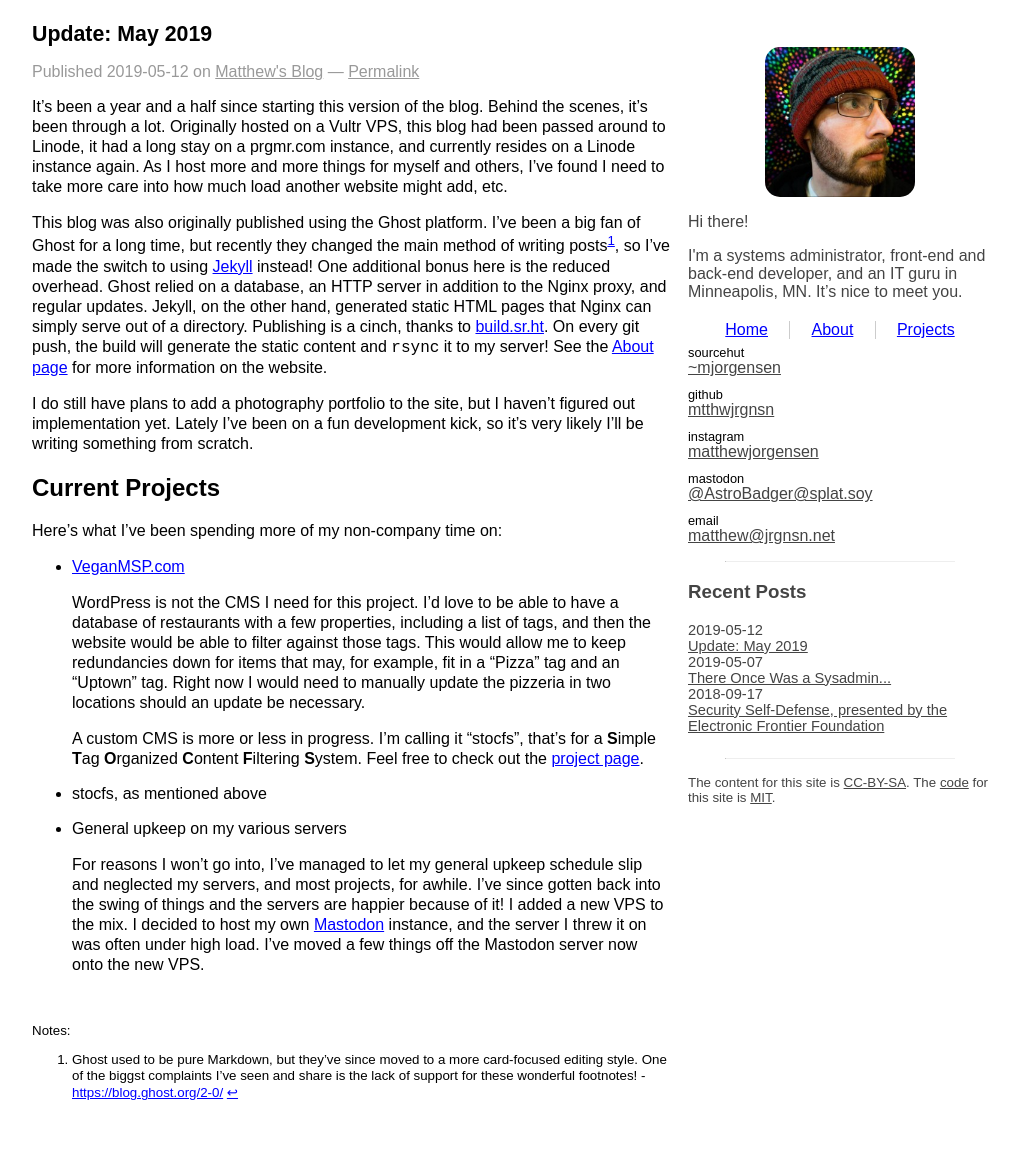
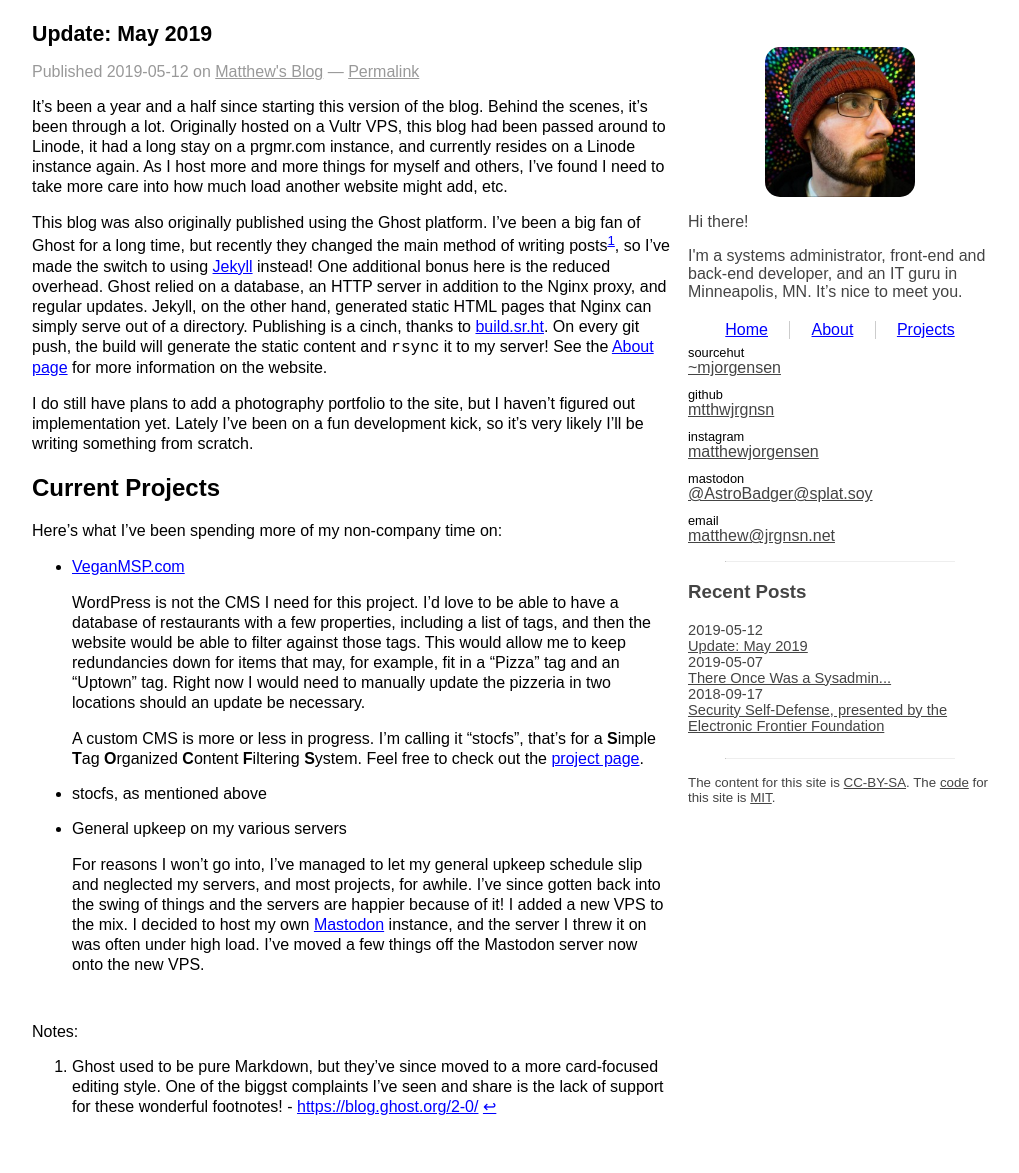
Before and after one commit to prplecake/jrgnsn.net, a Jekyll site: the page built from _posts/2019-05-12-Update-May-2019.md, in a window 1280 px wide. Shown: the whole page, without its empty margins (128-1147 px from the left). Built offline with Jekyll 4.4.1, drawn with Linux system fonts in a browser that asks for light colours.

Commit message:
Increased font size of notes

```diff
--- a/css/style.css
+++ b/css/style.css
@@ -304,14 +304,12 @@ h1 {
 /* 3.3. Article Footnotes
 /* ---------------------------------------------------------- */
 .footnotes {
-  font-size: 10pt;
   margin-top: 3rem;
 }
 .footnotes::before {
   content: "Notes:";
 }
 .footnotes p {
-  font-size: unset;
 }
 
 /* 4. Pagination Buttons
```
